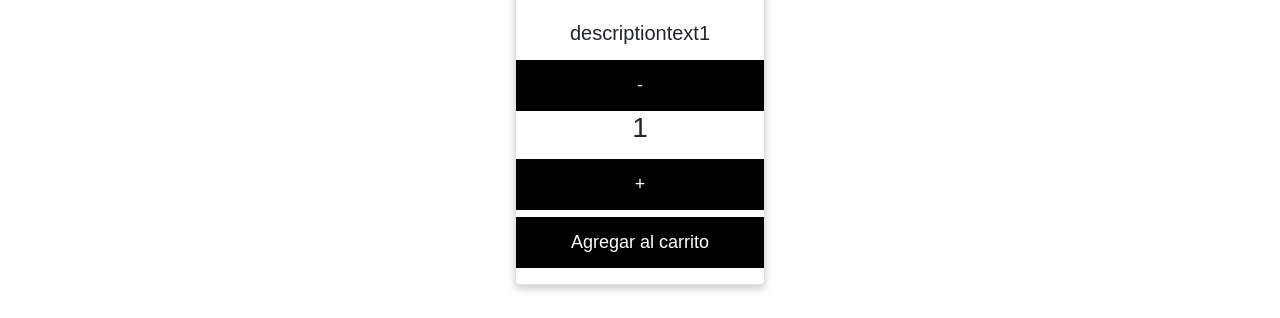
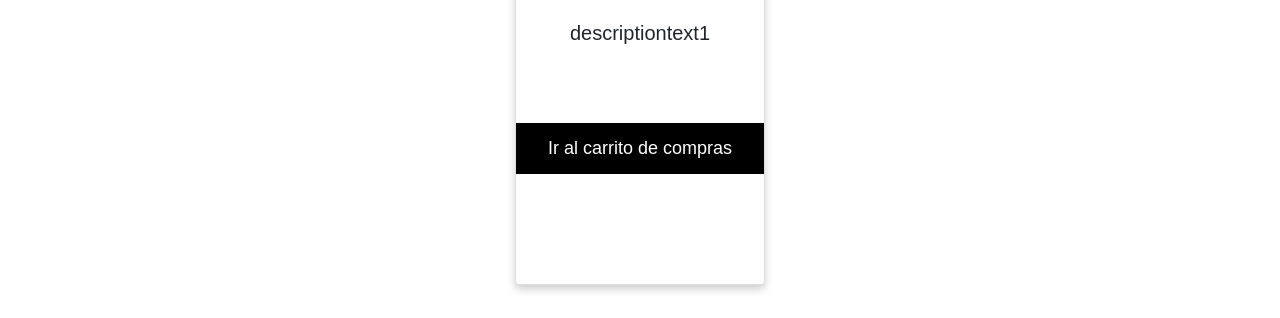
Before and after one commit to danilogama/app24925, a React (Create React App) app: page /item/1 in a window 1280 px wide. Both pictures are taken after a click on the button "Agregar al carrito". Shown: the part 435-753 px from the top of the page. Built offline with nearby package versions, Linux system fonts and the light colour scheme.

Commit message:
desafio events

```diff
--- a/src/components/ItemDetail/ItemDetail.css
+++ b/src/components/ItemDetail/ItemDetail.css
@@ -3,3 +3,24 @@
     height: 580px;
     width: 250px;
   }
+
+  .OptionCart{
+
+    border: none;
+    outline: 0;
+    padding: 12px;
+    color: white;
+    background-color: #000;
+    text-align: center;
+    cursor: pointer;
+    width: 100%;
+    font-size: 18px;
+    margin-top: 70px;
+    margin-bottom:110px;
+    text-decoration: none;
+
+  }
+
+  .OptionCart:hover{
+    opacity: 0.7;
+  }
--- a/src/components/ItemDetail/ItemDetail.js
+++ b/src/components/ItemDetail/ItemDetail.js
@@ -1,6 +1,8 @@
 import { products,addProduct } from "../Item/Item";
 import ItemCount from '../ItemCount/ItemCount';
 import '../ItemDetail/ItemDetail.css';
+import React,{useEffect ,useState} from 'react';
+import { Link } from 'react-router-dom'
 
 export const getItemDetail = (id) => {
     return new Promise((resolve) => {
@@ -29,14 +31,30 @@ export const getItemByCategory = (category) => {
     })
 }
 
+
+
 const ItemDetail = ({products}) =>{
+
+
+    const [quantity, setQuantity] = useState(0)
+    const handleOnAdd = (quantity) => {
+        setQuantity(quantity)
+    }
+
+
+
 	return (
                 <div className="card cardDetail" key={products.id}>
                     <h2>{products.title}</h2>
                     <img src={products.pictureUrl} alt={products.id}  height="120px"/>
                     <p className="price">{products.price}</p>
                     <h5>{products.description}</h5>
-                    <ItemCount stock={products.stock} initial={1} onAdd={addProduct}/>
+                    <>
+                        {quantity > 0 ?
+                            <Link to={'/cart'} className='OptionCart'>Ir al carrito de compras</Link> :
+                            <ItemCount initial={1} stock={products.stock} onAdd={handleOnAdd} />
+                        }
+                    </>
                 </div>
     )
 }
--- a/src/components/ItemDetailContainer/ItemDetailContainer.js
+++ b/src/components/ItemDetailContainer/ItemDetailContainer.js
@@ -6,6 +6,7 @@ import { useParams } from 'react-router-dom'
 
 
 const ItemDetailContainer = (props) =>{
+
 
     const [products,setProducts] = useState([]);
     const [loading,setLoading] = useState(true);
```
Also changed, not shown: 1 other file (tests, documents, lock files or other folders).
